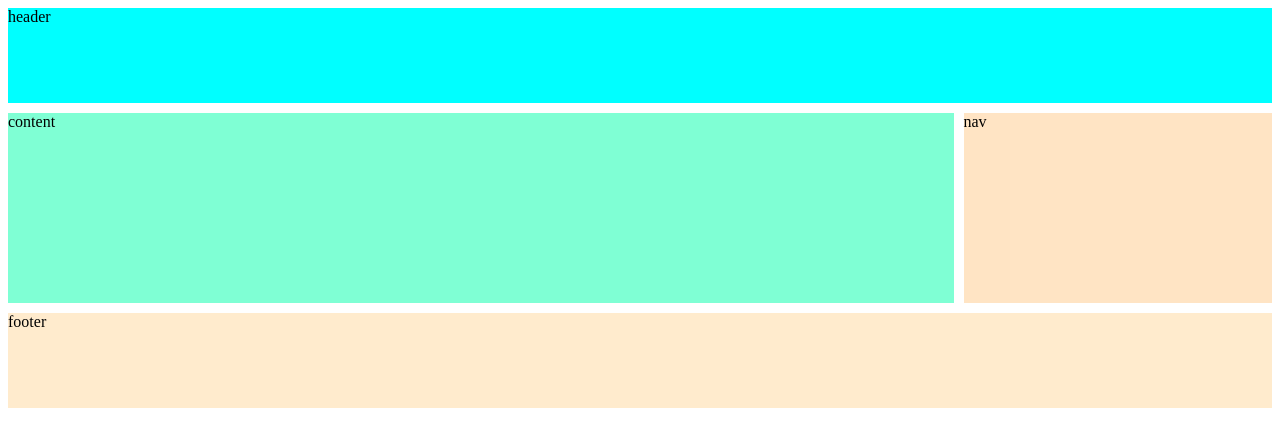
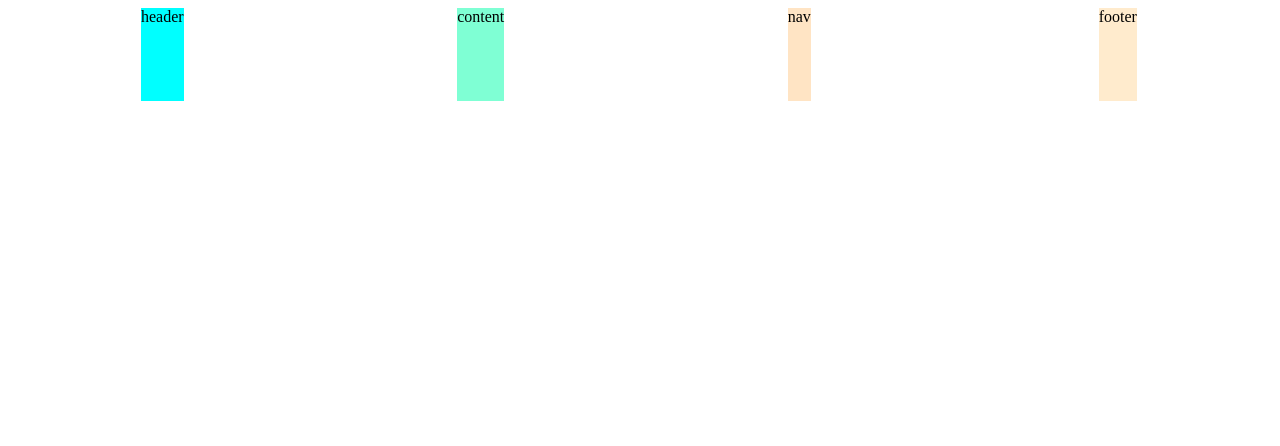
Before and after one commit to Kim-Hyeong-joon/CSS-Layout, a plain HTML site: page index.html in a window 1280 px wide. Drawn offline with Linux system fonts and the light colour scheme.

Commit message:
place items

```diff
--- a/styles.css
+++ b/styles.css
@@ -2,28 +2,23 @@
   display: grid;
   height: 50vh;
   gap: 10px;
-  grid-template:
-    "header header header header" 1fr
-    "content content content nav" 2fr
-    "footer footer footer footer" 1fr / 1fr 1fr 1fr 1fr;
+  grid-template-columns: repeat(4, 1fr);
+  grid-template-rows: repeat(4, 1fr);
+  place-items: stretch center;
 }
 
 .header {
   background-color: aqua;
-  grid-area: header;
 }
 
 .content {
   background-color: aquamarine;
-  grid-area: content;
 }
 
 .nav {
   background-color: bisque;
-  grid-area: nav;
 }
 
 .footer {
   background-color: blanchedalmond;
-  grid-area: footer;
 }
```
